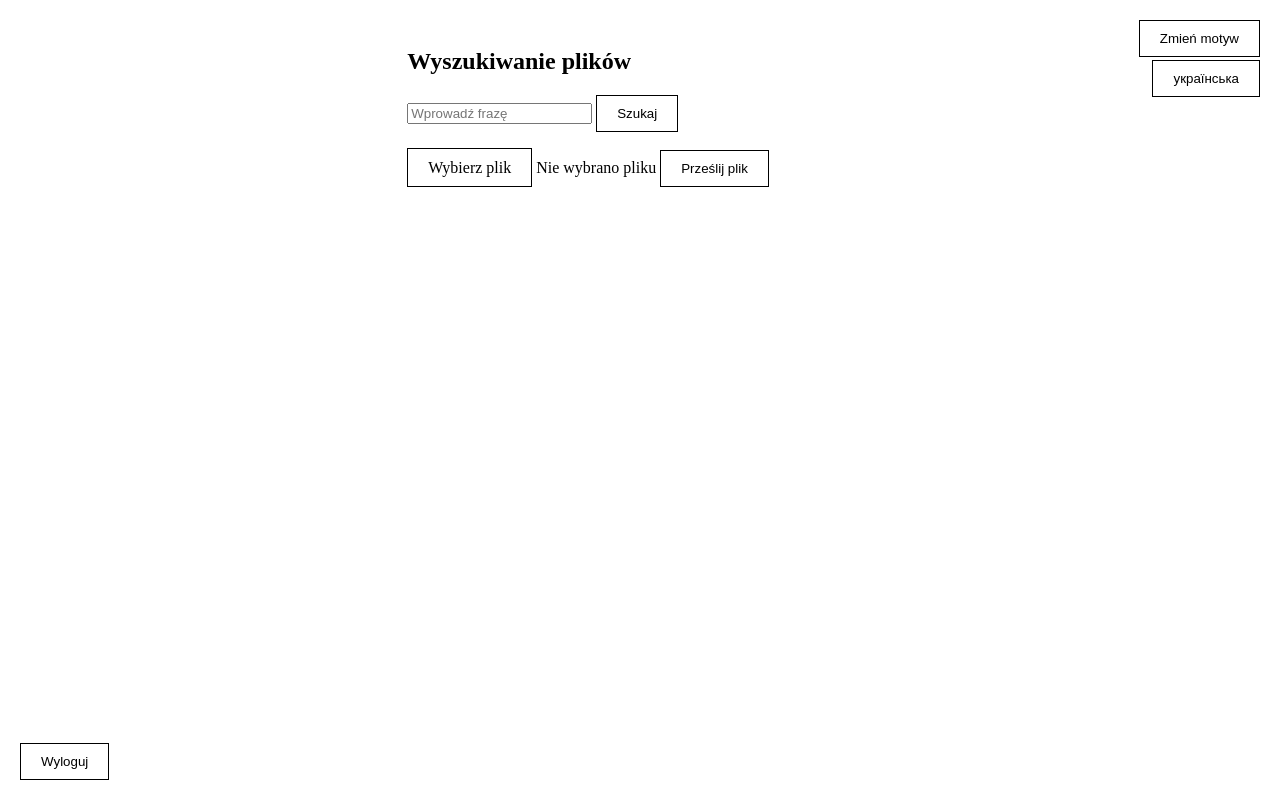
After one commit to 1IQGroup/Secure-File-Cloud---SFC, a PHP site: page /user.php in a window 1280 px wide. The commit adds this page. Run offline with PHP 8.4, Linux system fonts and the light colour scheme.

Commit message:
Add files via upload

```diff
--- a/projekt/style/uzytkownik.css
+++ b/projekt/style/uzytkownik.css
@@ -27,6 +27,24 @@
     border: 1px solid #000;
     padding: 10px 20px;
     cursor: pointer;
+}
+.button {
+    z-index: 9999;
+    background-color: #fff;
+    border: 1px solid #000;
+    padding: 10px 20px;
+    cursor: pointer;
+}
+#fileInput {
+    display: none; /* ukryj domyślny przycisk */
+}
+#fileInputLabel {
+    z-index: 9999;
+    background-color: #fff;
+    border: 1px solid #000;
+    padding: 10px 20px;
+    cursor: pointer;
+    color: black;
 }
 /* Motyw jasny */
 [data-theme="light"] {
--- /dev/null
+++ b/projekt/user.php
@@ -0,0 +1,38 @@
+<!DOCTYPE html>
+<html lang="pl">
+<head>
+    <meta charset="UTF-8">
+    <meta name="viewport" content="width=device-width, initial-scale=1.0">
+    <title>Strona użytkownika</title>
+    <link rel="stylesheet" href="style/uzytkownik.css">
+</head>
+<body>
+    <div class="lewy">
+        <!-- Przycisk wylogowania -->
+        <form method="post">
+            <button id="logout" type="submit" name="wyloguj">Wyloguj</button>
+        </form>
+        <button id="theme-toggle">Zmień motyw</button>
+        <form method="post">
+            <button id="language-toggle" type="submit" name="jezyk">українська</button>
+        </form>
+    </div>
+    <div class="prawy">
+        <!-- Formularz wyszukiwania plików -->
+        <h2>Wyszukiwanie plików</h2>
+        <form method="GET">
+            <input type="text" name="fraza" placeholder="Wprowadź frazę">
+            <button class='button' type="submit">Szukaj</button>
+        </form><br>
+        <!-- Formularz przesyłania pliku -->
+        <form method="post" enctype="multipart/form-data" action="skrypty/dodaj_plik.php">
+            <input type="file" name="file" id="fileInput">
+            <label for="fileInput" id="fileInputLabel">Wybierz plik</label>
+            <span id="fileMessage">Nie wybrano pliku</span>
+            <button class='button' type="submit" name="submit">Prześlij plik</button>
+        </form>
+    </div>
+    <!-- Wyczyszczenie floatów -->
+    <div class="clearfix"></div>
+</body>
+</html>
```
Also changed, not shown: projekt/admin.php (added, +35 -0 lines), projekt/ukr/admin.php (added, +33 -0 lines), projekt/ukr/style/uzytkownik.css (+18 -0 lines), projekt/ukr/user.php (added, +38 -0 lines).
